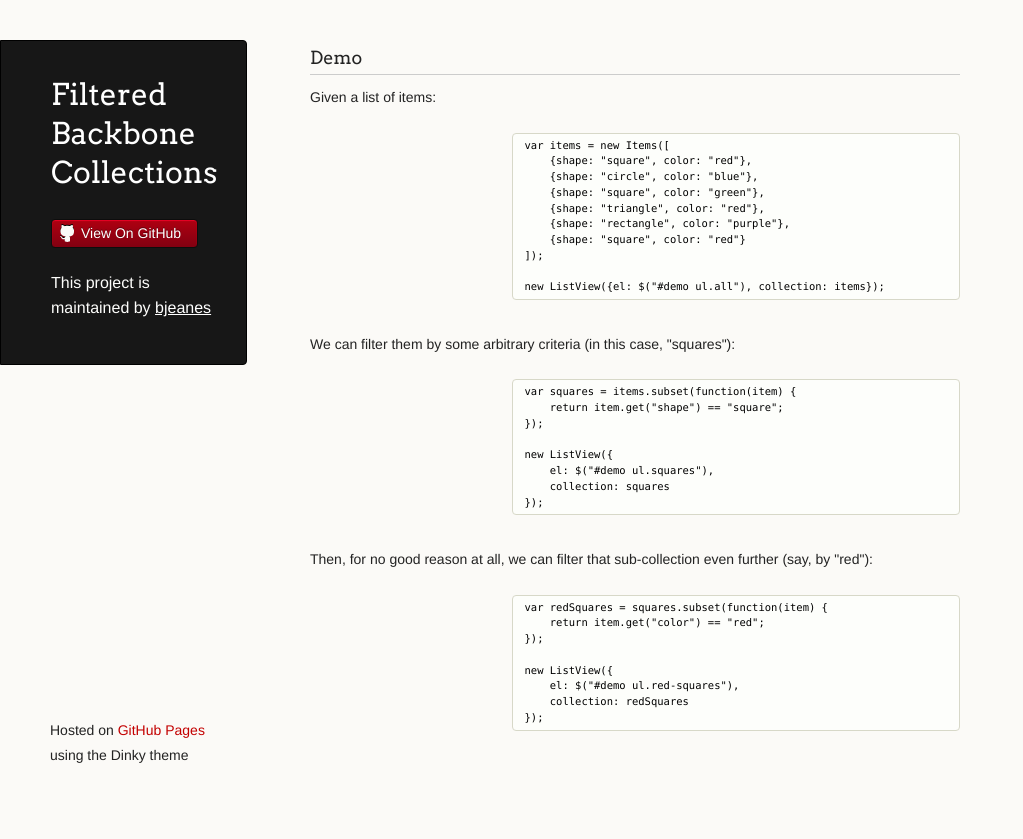
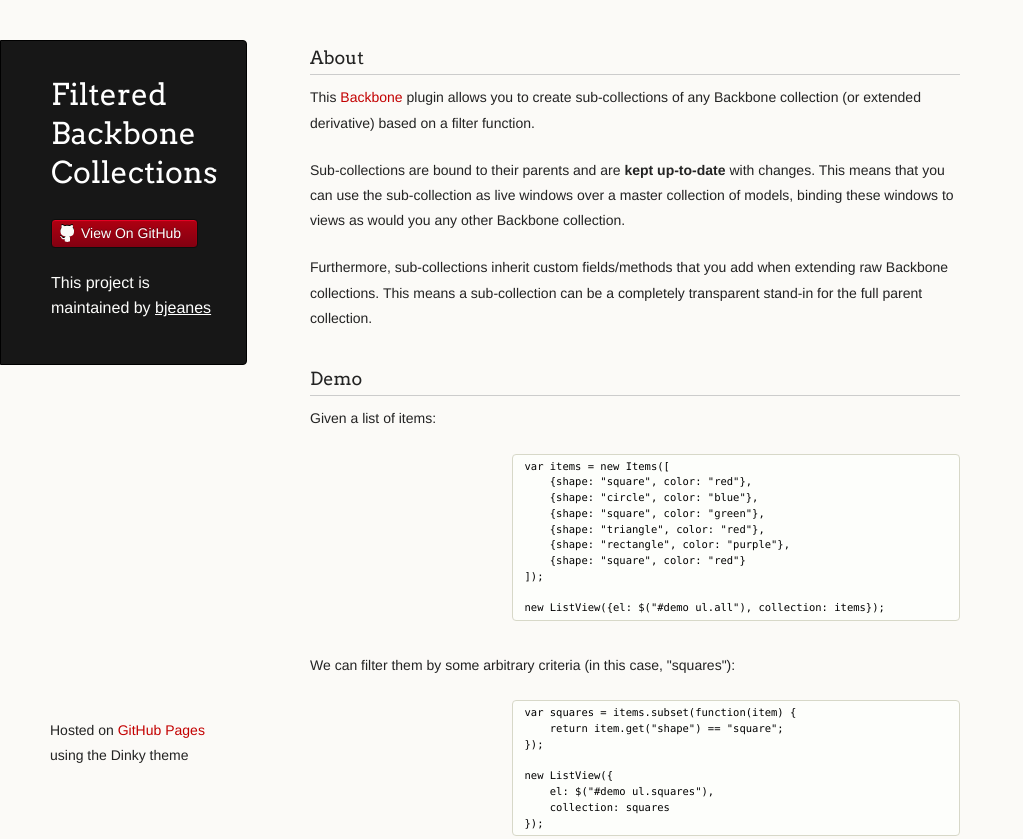
Before and after one commit to bjeanes/filtered-backbone-collections, a plain HTML site: page index.html in a window 1280 px wide. Shown: the top 839 px of the page, without its empty margins (0-1023 px from the left). Before the commit the page ends 813 px from the top, so only its background shows below. Drawn offline with Linux system fonts and the light colour scheme; a script that the page names is missing.

Commit message:
Slight overview

```diff
--- a/index.html
+++ b/index.html
@@ -43,6 +43,24 @@
 
       </header>
       <section id="demo">
+        <h3>About</h3>
+
+        <p>This <a href="http://documentcloud.github.com/backbone/">Backbone</a>
+          plugin allows you to create sub-collections of any Backbone
+          collection (or extended derivative) based on a filter
+          function.</p>
+
+        <p>Sub-collections are bound to their parents and
+            are <strong>kept up-to-date</strong> with changes. This
+            means that you can use the sub-collection as live windows
+            over a master collection of models, binding these windows
+            to views as would you any other Backbone collection.</p>
+
+        <p>Furthermore, sub-collections inherit custom fields/methods
+          that you add when extending raw Backbone collections. This
+          means a sub-collection can be a completely transparent
+          stand-in for the full parent collection.</p>
+
         <h3>Demo</h3>
 
         <p>Given a list of items:</p>
```
